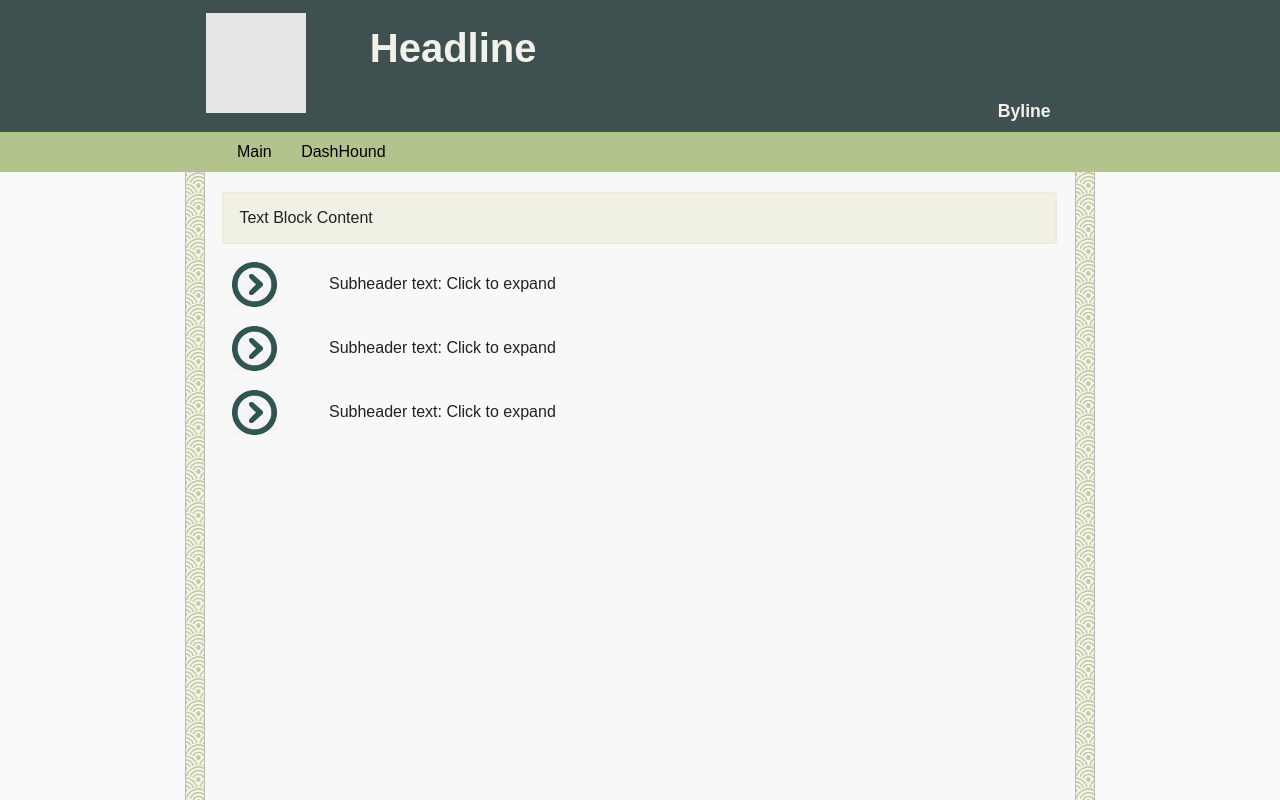
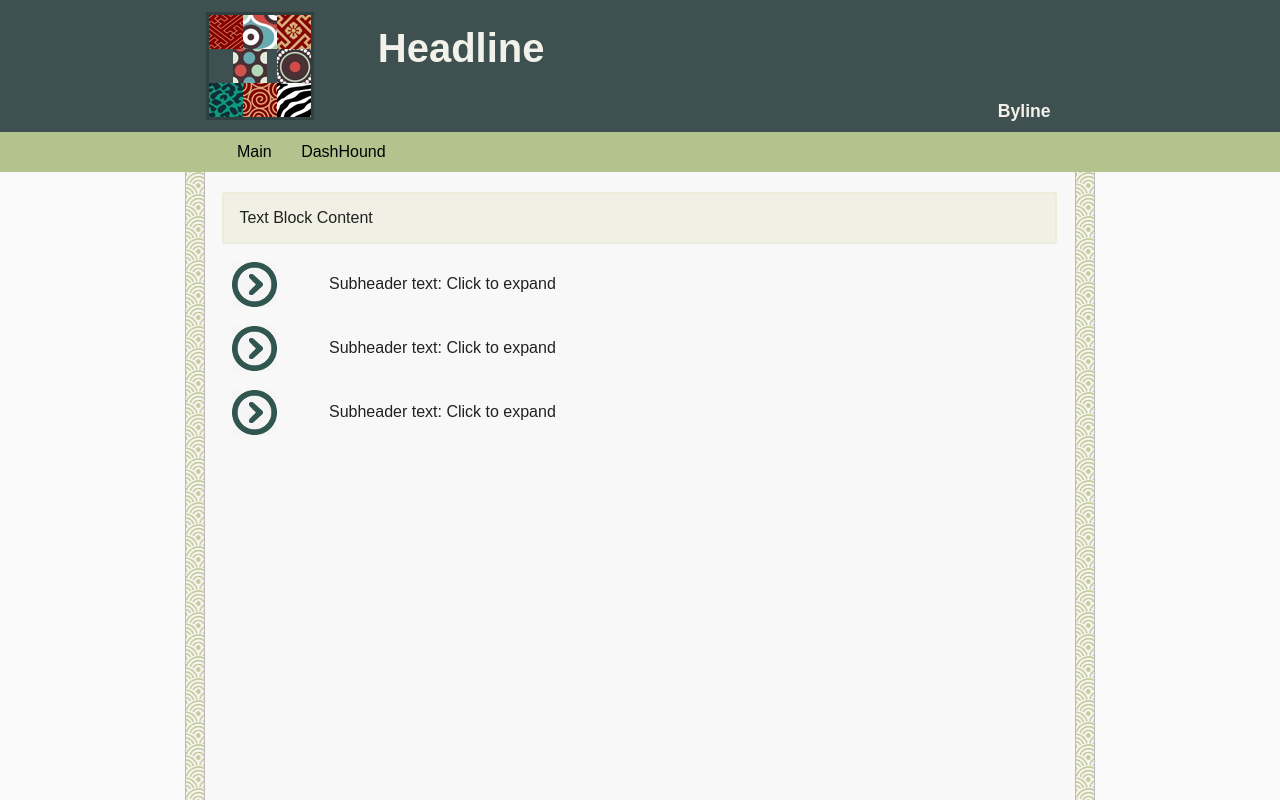
Before and after one commit to peterw146/portfolio, a plain HTML site: page index.html in a window 1280 px wide. Drawn offline with Linux system fonts and the light colour scheme.

Commit message:
added slider puzzle to header

```diff
--- a/css/style.css
+++ b/css/style.css
@@ -67,11 +67,13 @@ body {
 
 .site_graphic {
   float:left;
-  margin-top:12px;
+  margin-top:11px;
   margin-left:16%;
-  height:100px;
-  width:100px;
-  background-color:#e6e6e6;
+  height:102px;
+  width:102px;
+  background-color:#3e5050;
+  position: relative;
+  border:3px solid #2e4040;
 }
 
 .text_block {
@@ -163,3 +165,7 @@ body {
 .start_hidden {
   display: none;
 }
+
+.puzzle_piece {
+  position:absolute;
+}
--- a/js/app.js
+++ b/js/app.js
@@ -13,7 +13,6 @@ var AppView = Backbone.View.extend({
   },
 
   render: function(){
-    // adjust main content window css
     var available_height = $(window).height() - $('#header').outerHeight() - $('#menubar').outerHeight();
     var vertical_offset = $('#header').outerHeight() + $('#menubar').outerHeight()
     $('#main_content, #content_wrapper, .marginal, .deco, .vertical-scroll-panel').css({
@@ -33,8 +32,6 @@ var AppView = Backbone.View.extend({
     $('#left_decostrip').css("left", marginal_width + 'px');
     $('#right_decostrip').css("right", marginal_width + 'px');
     $('#main_content').css("left", (marginal_width + $('#left_decostrip').outerWidth()) + 'px');
-
-
   }
 
 });
--- a/js/views/header.js
+++ b/js/views/header.js
@@ -1,17 +1,149 @@
 var Header = Backbone.View.extend({
   el: $('#header'),
+
   initialize: function(){
     this.render();
+    this.init_puzzle();
   },
+
+  events: {
+    'click .site_graphic' : 'togglePuzzle'
+  },
+
   render: function(){
 
     var template_main_str = '<div> \
-      <div class="site_graphic"></div> \
+      <div class="site_graphic"> \
+      </div> \
       <div class="site_headline">Headline</div> \
       <div class="site_byline">Byline</div> \
     </div>';
 
     this.$el.html(_.template(template_main_str));
 
+  },
+
+  init_puzzle: function() {
+    console.log('initialise puzzle');
+    this.total_count = 0;
+    this.square_space = 34;
+    this.total_cycles = 500;
+    this.square_move_duration = 250;
+    this.interval_between_moves = 700;
+    this.puzzle_blocked = false;
+
+    this.squares = [ [], [], [] ];
+
+    for (var y=0; y<3; y++) {
+      for (var x=0; x<3; x++) {
+        if (x == 2 && y == 2) {
+          this.squares[x][y] = null;
+          break;
+        }
+        this.squares[x][y] = 'puz' + String(x) + String(y);
+        var gs = '<img id="puz' + String(x) + String(y) + '" class="puzzle_piece" src="images/puz_' + String(y) + String(x) + '.png" style="left:' + Number(x * this.square_space) + 'px;top:' + Number(y * this.square_space) + 'px;" \>';
+        $('.site_graphic').append(gs);
+      }
+    }
+
+    this.vacant_x = 2;
+    this.vacant_y = 2;
+    this.move_puzzle();
+  },
+
+  togglePuzzle: function() {
+    console.log('toggle puzzle');
+    if (this.puzzle_blocked) {
+      this.puzzle_blocked = false;
+      this.move_puzzle();
+    } else {
+      this.puzzle_blocked = true;
+    }
+  },
+
+  move_puzzle: function() {
+    this.total_count++;
+
+    if (this.puzzle_blocked || (this.total_count > this.total_cycles)) {
+      return;
+    }
+
+    // nine options
+    var choices = [];
+    if (this.vacant_x == 2 && this.vacant_y == 2) {
+      choices.push({x:1, y:2});
+      choices.push({x:2, y:1});
+    } else if (this.vacant_x == 0 && this.vacant_y == 0) {
+      choices.push({x:1, y:0});
+      choices.push({x:0, y:1});
+    } else if (this.vacant_x == 0 && this.vacant_y == 2) {
+      choices.push({x:0, y:1});
+      choices.push({x:1, y:2});
+    } else if (this.vacant_x == 2 && this.vacant_y == 0) {
+      choices.push({x:1, y:0});
+      choices.push({x:2, y:1});
+    } else if (this.vacant_x == 1 && this.vacant_y == 0) {
+      choices.push({x:0, y:0});
+      choices.push({x:2, y:0});
+      choices.push({x:1, y:1});
+    } else if (this.vacant_x == 1 && this.vacant_y == 2) {
+      choices.push({x:0, y:2});
+      choices.push({x:2, y:2});
+      choices.push({x:1, y:1});
+    } else if (this.vacant_x == 0 && this.vacant_y == 1) {
+      choices.push({x:0, y:0});
+      choices.push({x:0, y:2});
+      choices.push({x:1, y:1});
+    } else if (this.vacant_x == 2 && this.vacant_y == 1) {
+      choices.push({x:2, y:0});
+      choices.push({x:2, y:2});
+      choices.push({x:1, y:1});
+    } else if (this.vacant_x == 1 && this.vacant_y == 1) {
+      choices.push({x:0, y:1});
+      choices.push({x:1, y:0});
+      choices.push({x:2, y:1});
+      choices.push({x:1, y:2});
+    }
+
+    var chosen = choices[Math.floor(Math.random()*choices.length)];
+    var moving_id = '#' + this.squares[chosen.x][chosen.y];
+    this.squares[this.vacant_x][this.vacant_y] = $(moving_id).attr('id');
+    this.squares[chosen.x][chosen.y] = null;
+
+    //four options
+    if (chosen.x > this.vacant_x) {
+      $(moving_id).animate({
+        left: "-=" + this.square_space
+      }, {
+        duration: this.square_move_duration,
+      });
+    } else if (chosen.x < this.vacant_x) {
+      $(moving_id).animate({
+        left: "+=" + this.square_space
+      }, {
+        duration: this.square_move_duration,
+      });
+    } else if (chosen.y > this.vacant_y) {
+      $(moving_id).animate({
+        top: "-=" + this.square_space
+      }, {
+        duration: this.square_move_duration,
+      });
+    } else if (chosen.y < this.vacant_y) {
+      $(moving_id).animate({
+        top: "+=" + this.square_space
+      }, {
+        duration: this.square_move_duration,
+      });
+    }
+
+    this.vacant_x = chosen.x;
+    this.vacant_y = chosen.y;
+
+    var self = this;
+    var to = setTimeout(function() {
+      self.move_puzzle();
+    },self.interval_between_moves);
+
   }
 });
```
Also changed, not shown: images/puz_00.png (added), images/puz_01.png (added), images/puz_02.png (added), images/puz_10.png (added), images/puz_11.png (added), images/puz_12.png (added), images/puz_20.png (added), images/puz_21.png (added), images/puz_22.png (added).
